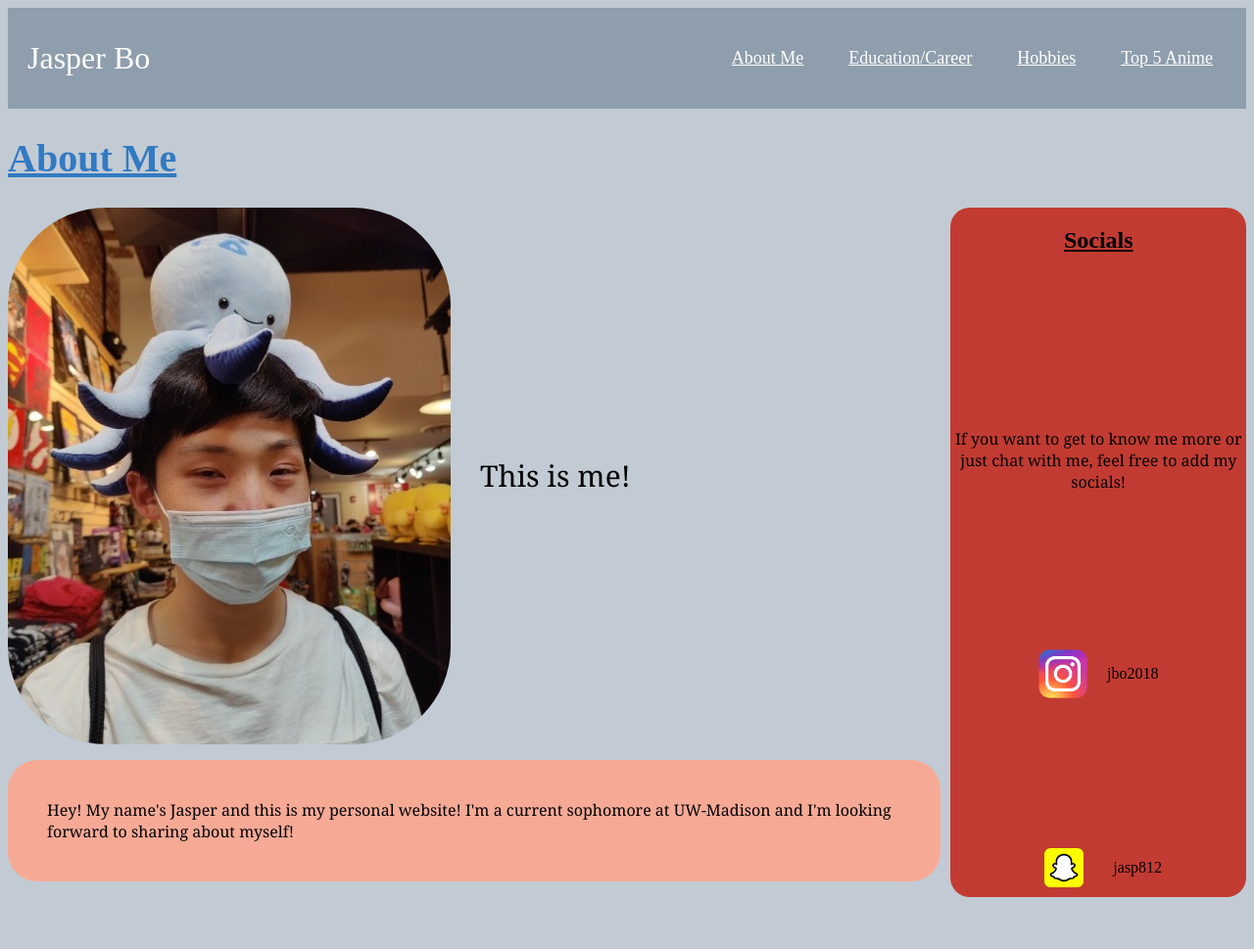
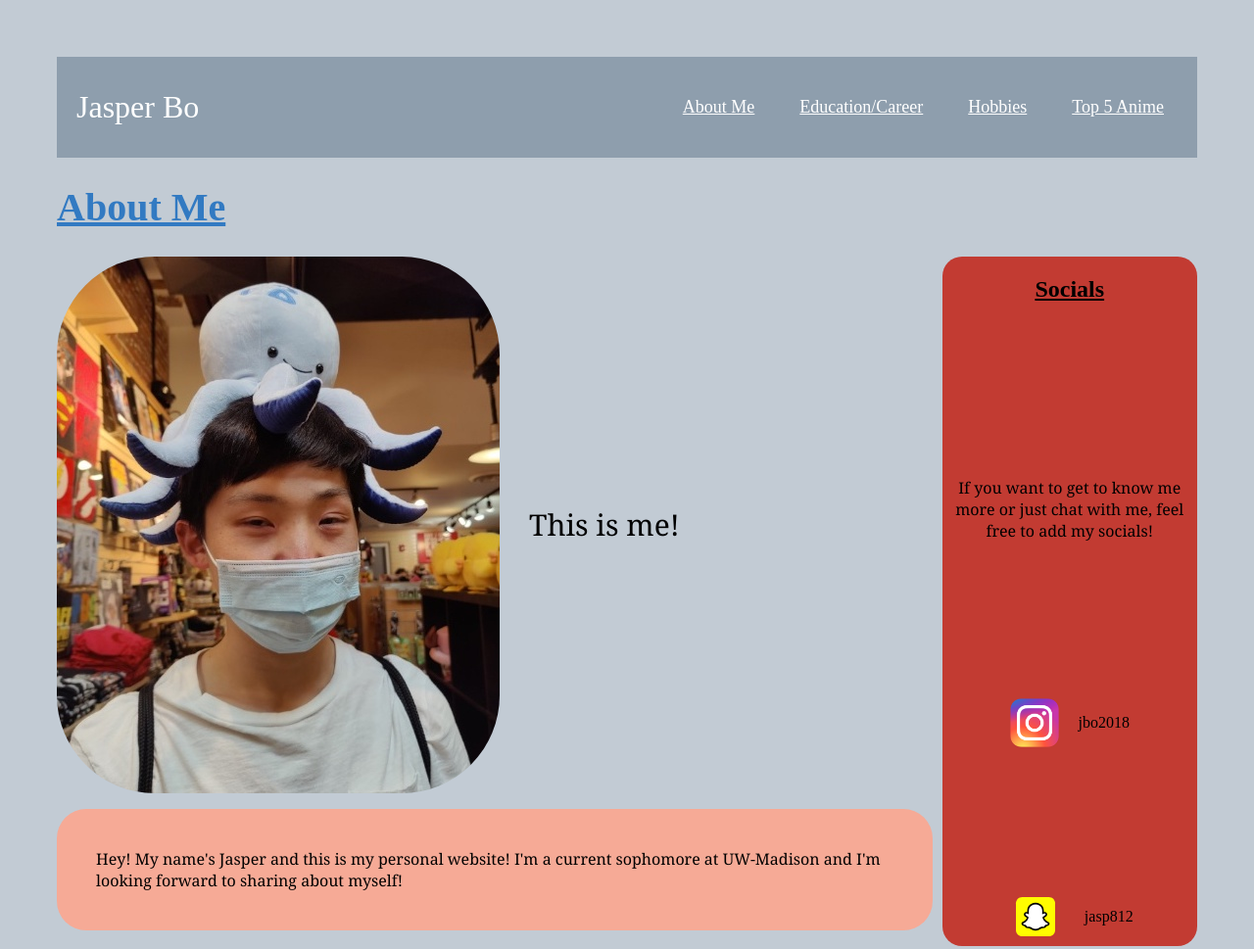
Before and after one commit to jasp812/jasp812.github.io, a plain HTML site: page index.html in a window 1280 px wide. Shown: the whole page at 98% size. Before the commit the page ends 924 px from the top, so only its background shows below. Drawn offline with Linux system fonts and the light colour scheme.

Commit message:
Add files via upload

```diff
--- a/index.html
+++ b/index.html
@@ -7,7 +7,7 @@
 
         <link rel="stylesheet" href="styles/general.css">
     </head>
-    <body>
+    <body style="padding: 50px;">
 
         <nav class="navbar">
             <!-- LOGO -->
```
